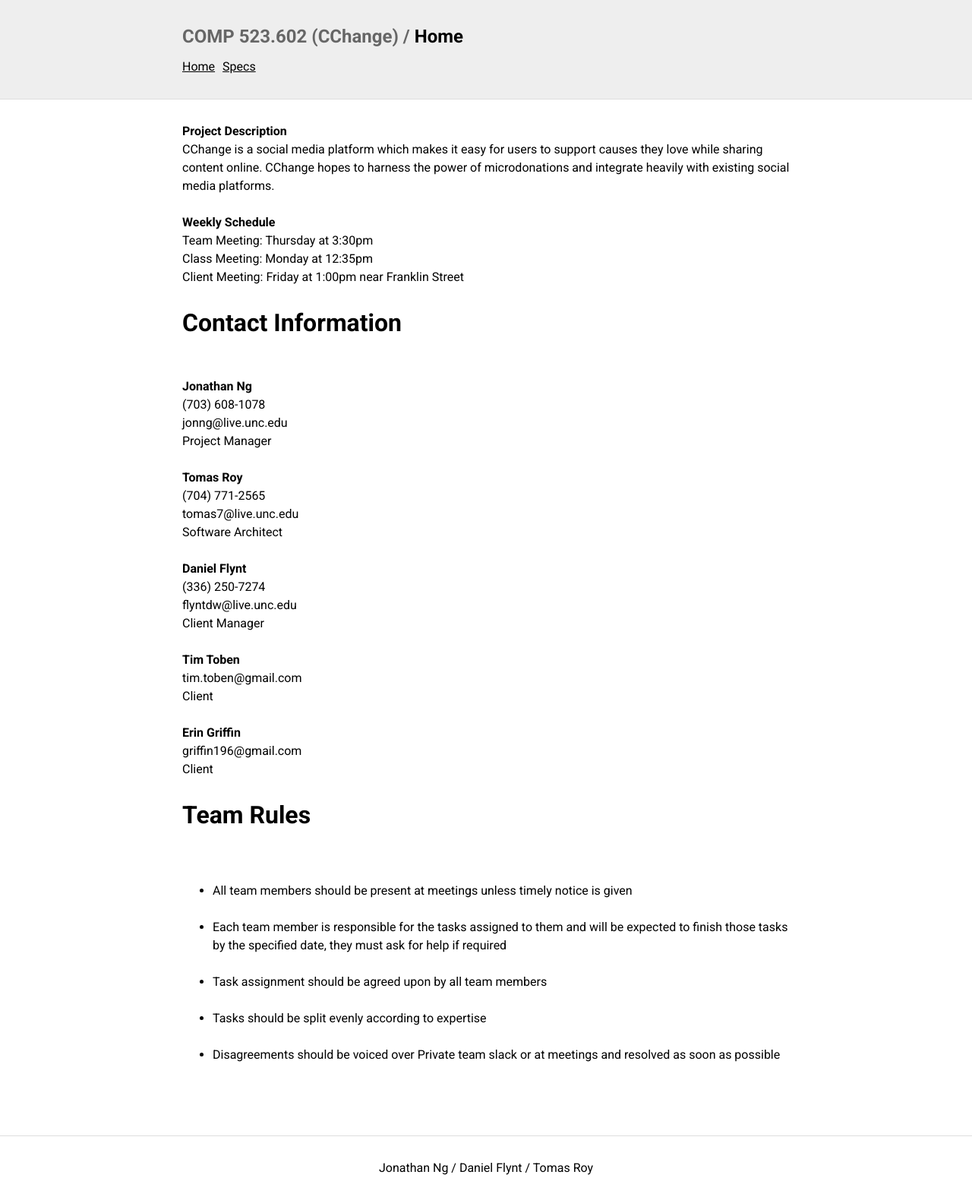
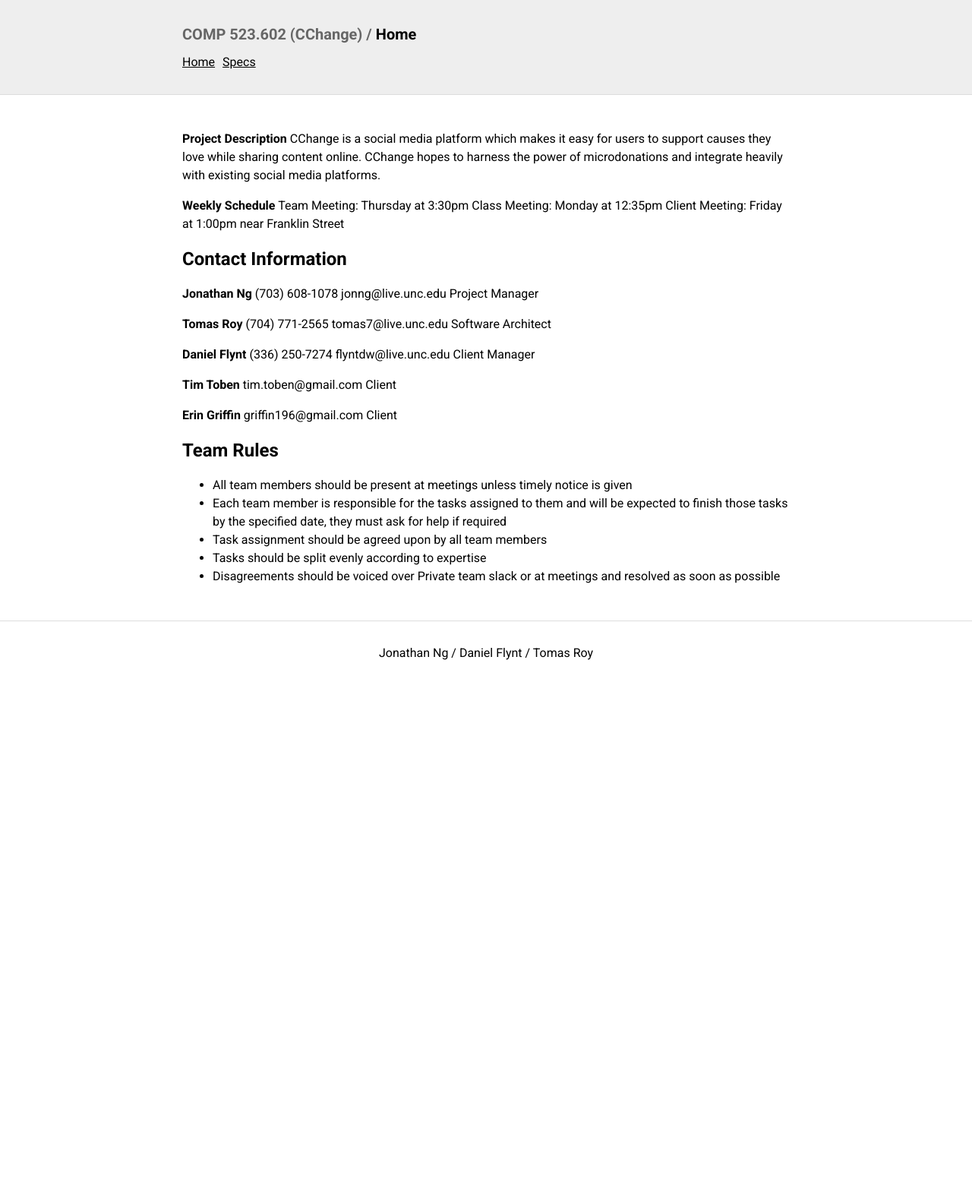
Before and after one commit to comp523-602/cchange-project, a Jekyll site: the page built from index.md, in a window 1280 px wide. Shown: the whole page at 76% size. Built offline with Jekyll 4.4.1, drawn with Linux system fonts in a browser that asks for light colours; after the commit the page ends 902 px from its top, so only the background shows below that.

Commit message:
styles updated

```diff
--- a/_layouts/basic.html
+++ b/_layouts/basic.html
@@ -1,3 +1,3 @@
 {% include head.html %}
-	{{ page.content | markdownify | newline_to_br | remove: "<p>" | remove: "</p>" }}
+	{{ page.content | markdownify }}
 {% include foot.html %}
--- a/css/main.scss
+++ b/css/main.scss
@@ -7,6 +7,9 @@ html, body {margin:0px; padding:0px;}
 // Fonts
 body {font-family:'Roboto', sans-serif; font-size:16px; line-height:1.5;}
 h1, h2, h3 {display:block; margin:0px;}
+h1 {font-size:24px;}
+h2 {font-size:20px;}
+h3 {font-size:18px;}
 
 // Layout
 .container {max-width:800px; padding:0px 30px; margin:0px auto;}
```
